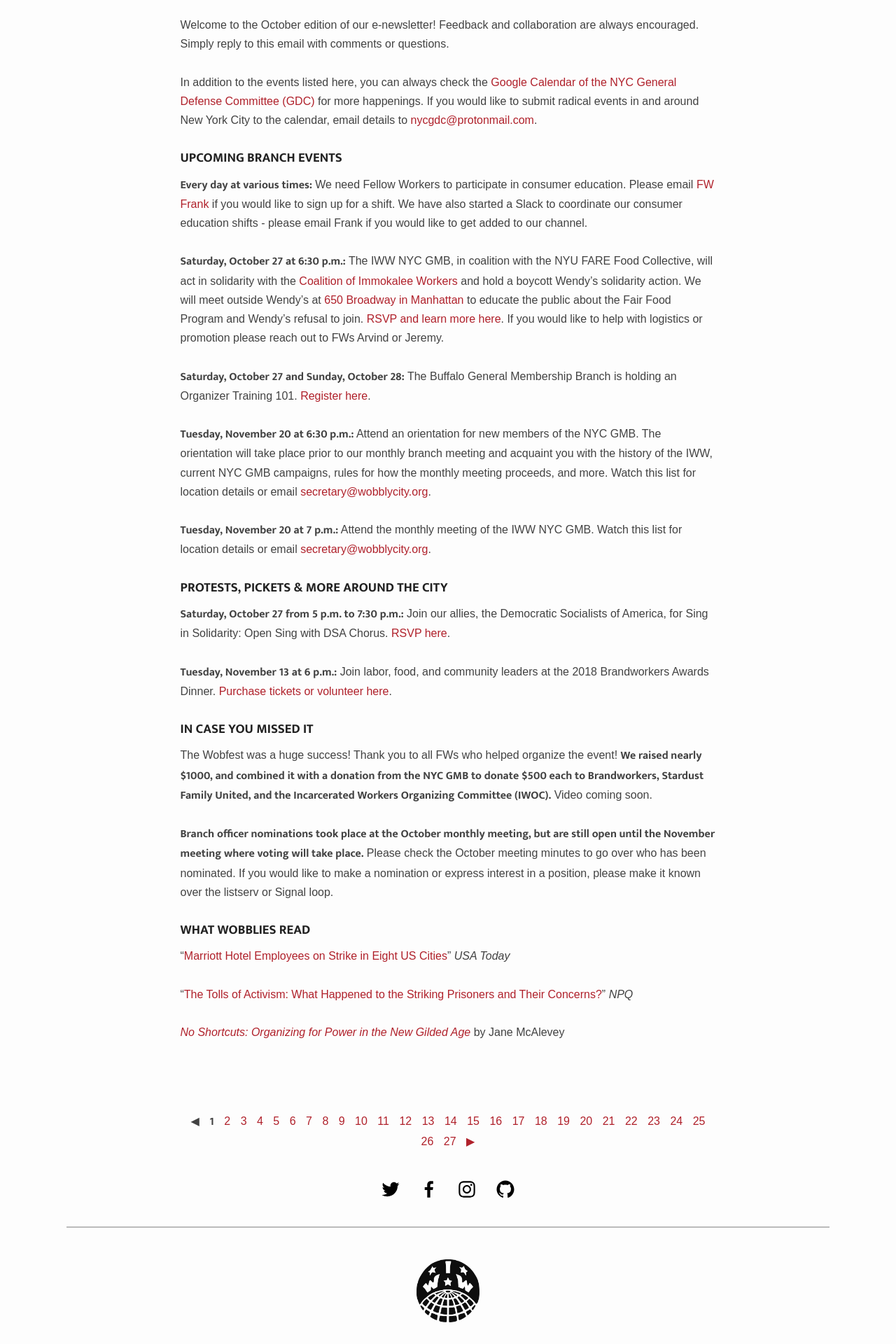
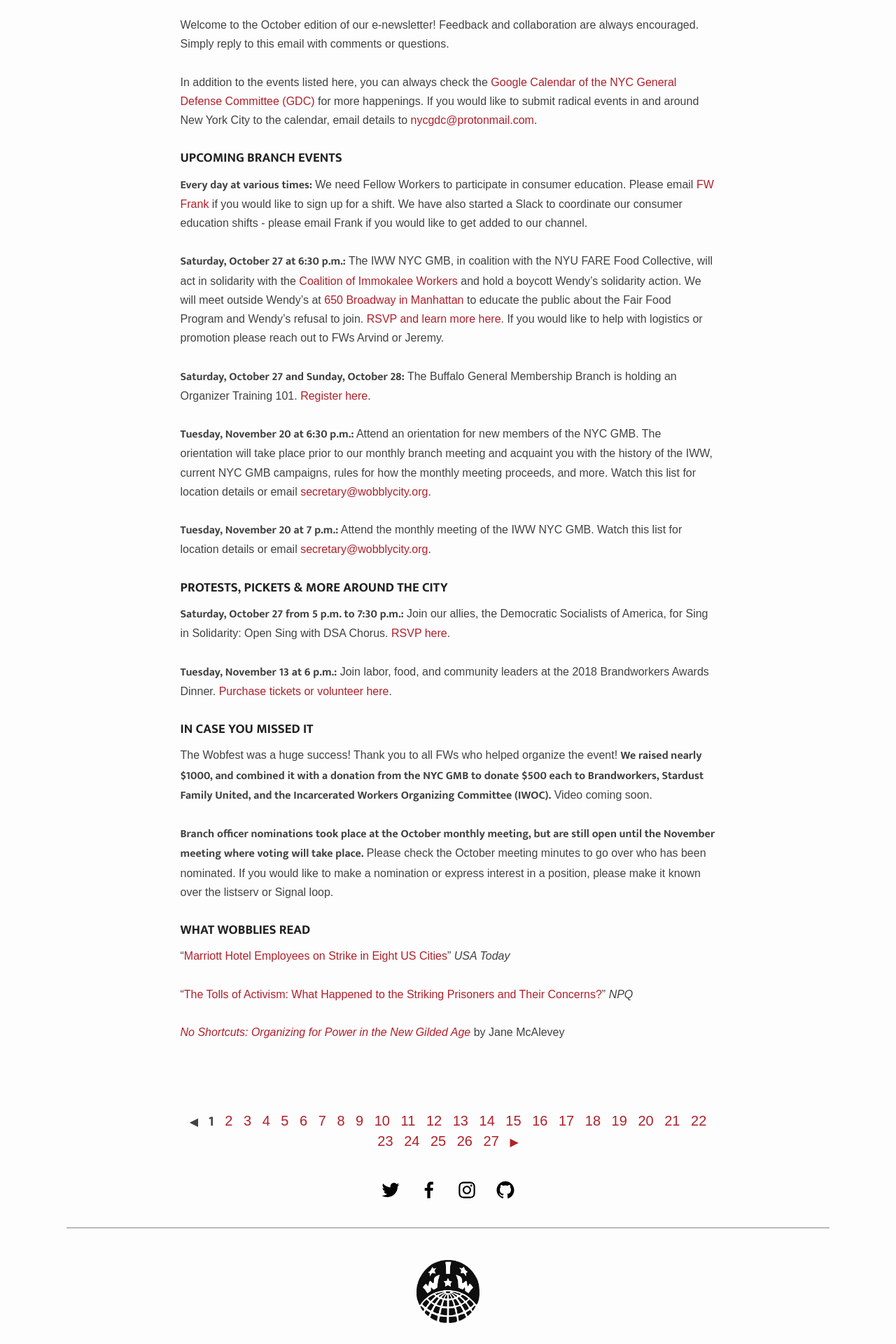
Before and after one commit to vancouveriww/vancouveriww.github.io, a Jekyll site: the page built from news/index.html, in a window 1280 px wide. Shown: the part 996-2916 px from the top of the page at 70% size. Built offline with Jekyll 4.4.1, drawn with Linux system fonts in a browser that asks for light colours; some web fonts are replaced; the list of posts is cut into pages by our own code.

Commit message:
Update index.html

```diff
--- a/news/index.html
+++ b/news/index.html
@@ -26,7 +26,7 @@
   {% else %}
     <span>&#9664;</span>
   {% endif %}
-	<span style="font-size:16px;">
+	<span style="font-size:20px !important;">
   {% for page in (1..paginator.total_pages) %}
     {% if page == paginator.page %}
       <strong>{{ page }}</strong>
```
